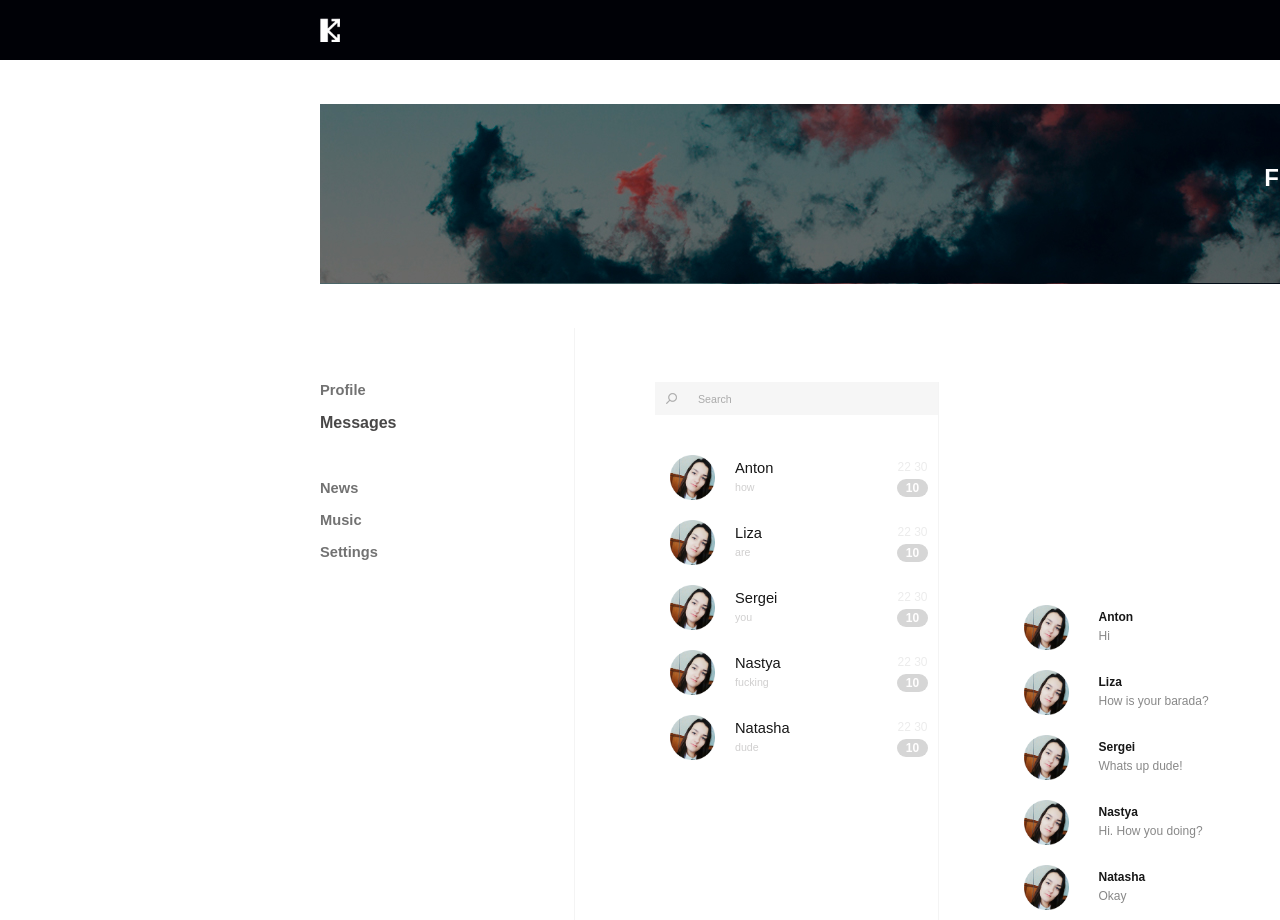
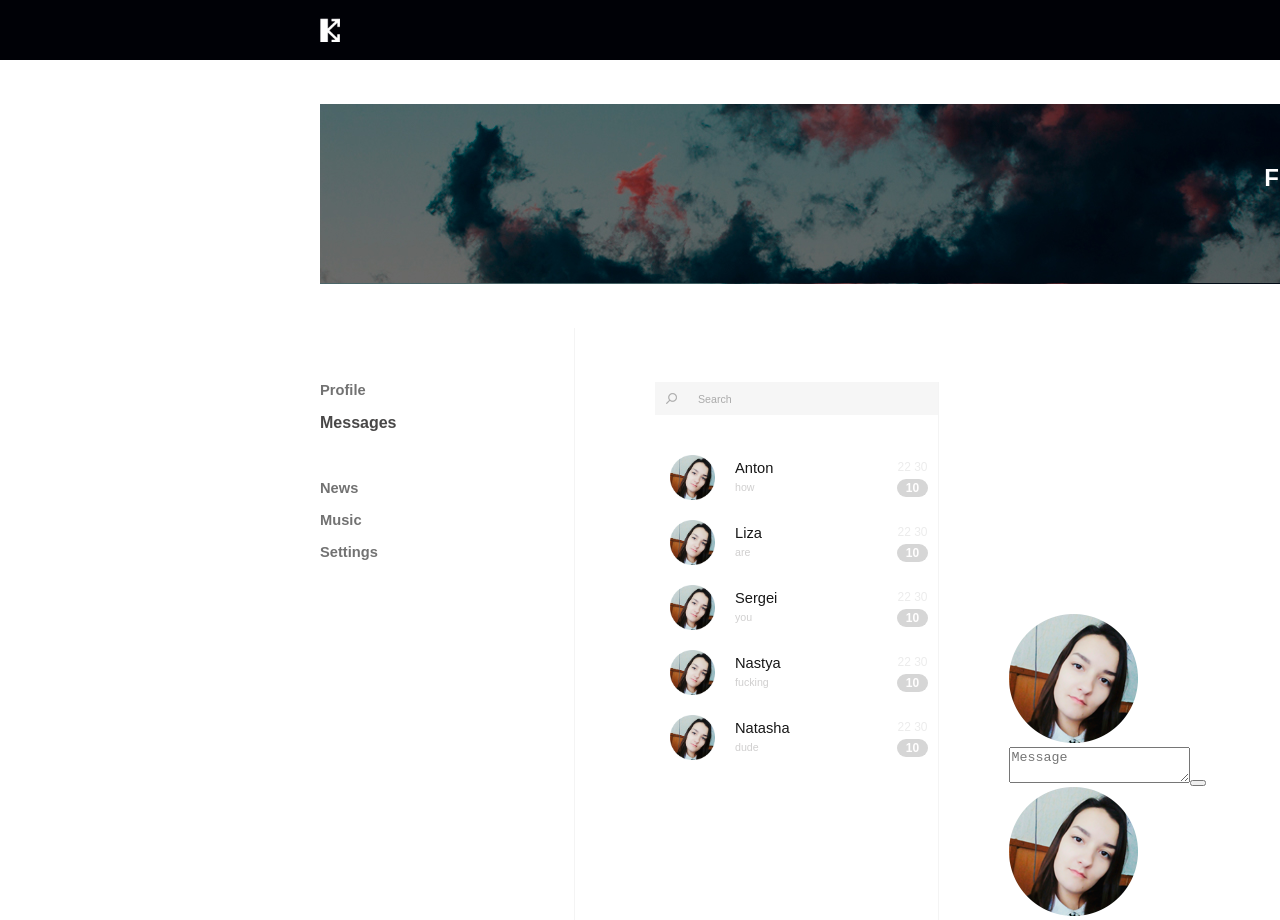
Before and after one commit to antonbarada94/social-network, a React (Create React App) app: page /dialogs in a window 1280 px wide. Shown: the top 920 px of the page. Built offline with nearby package versions, Linux system fonts and the light colour scheme.

Commit message:
Create event on click (buttons post & new-message)

```diff
--- a/src/components/Dialogs/Dialogs.jsx
+++ b/src/components/Dialogs/Dialogs.jsx
@@ -3,11 +3,21 @@ import './Dialogs.css'
 import Dialog from './Dialog/Dialog';
 import Message from './Message/Message';
 import search from '../../img/search.png'
+import { Route } from 'react-router-dom';
+import currentUserAvatar from '../../img/post_avatar.png'
+import { createRef } from 'react';
 
 const Dialogs = (props) => {
    let dialogsElements = props.state.dialogs.map(dialog => <Dialog  name = {dialog.name} id = {dialog.id} lastMessage ={dialog.lastMessage}/>)
 
-   let messagesElements = props.state.messages.map(message => <Message message = {message.message} name = {message.name} id = {message.id} />)
+   let messagesElements = props.state.messages.map(message => <Route path = {"/dialogs/" + message.id } render = {() => <Message message = {message.message} name = {message.name} id = {message.id} />} /> )
+
+   let newMesageElement = React.createRef();
+
+   let addMessage = () => {
+      let text = newMesageElement.current.value;
+      alert(text);
+   }
 
    return (
       <div className = 'dialogs'>
@@ -24,7 +34,14 @@ const Dialogs = (props) => {
             <div className = 'messages-container'>
                {messagesElements}
             </div>
-
+            <div className = 'new-messages'>
+               <img src = {currentUserAvatar}/>
+               <div className = 'new-message'>
+                  <textarea ref = {newMesageElement} className = 'new-message-area' placeholder = 'Message'></textarea>
+                  <button className = 'new-message-button' onClick = {addMessage}></button>
+               </div>
+               <img src = {currentUserAvatar}/>
+            </div>
          </div>
       </div>
    )
--- a/src/components/Profile/MyPosts/MyPosts.jsx
+++ b/src/components/Profile/MyPosts/MyPosts.jsx
@@ -5,11 +5,18 @@ import Post from './Post/Post';
 const MyPosts = (props) => {
    let postsElements = props.posts.reverse().map(post => <Post message = {post.message} user = {post.user} date = {post.date} likeCount = {post.likeCount} />)
 
+   let newPostElement = React.createRef();
+
+   let addPost = () => {
+      let text = newPostElement.current.value;
+      alert(text);
+   }
+
    return (
       <div>
          <div className = 'newpost'>
-            <textarea className = 'newpost-area' placeholder = "What's new?"></textarea>
-            <button className = 'newpost-button'>Post</button>
+            <textarea ref = {newPostElement} className = 'newpost-area' placeholder = "What's new?"></textarea>
+            <button className = 'newpost-button' onClick = {addPost}>Post</button>
          </div>
          <div className = 'posts'>
             {postsElements}
```
